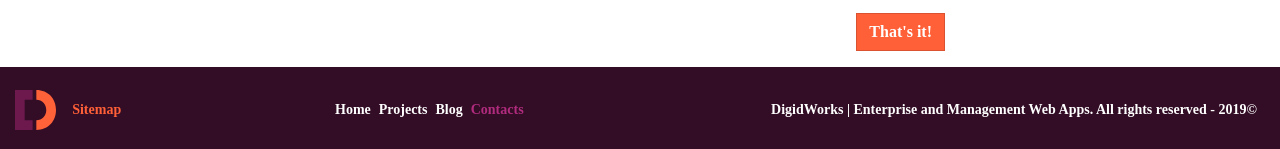
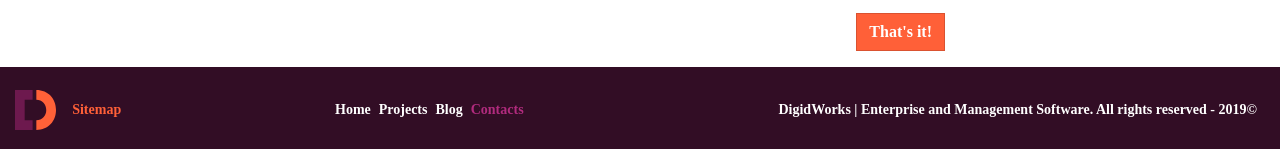
Before and after one commit to nikolai-tenev/nikolai-tenev.github.io, a Jekyll site: the page built from contacts.html, in a window 1280 px wide and 1000 px high. Shown: the part 848-997 px from the top of the window. Built offline with Jekyll 4.4.1, drawn with Linux system fonts in a browser that asks for light colours; some web fonts are replaced; comment, search, counter and statistics services are not loaded; some of the changed lines change nothing that is shown.

Commit message:
1. Change head title and meta description.

```diff
--- a/_config.yml
+++ b/_config.yml
@@ -14,10 +14,10 @@
 # You can create any custom variable you would like, and they will be accessible
 # in the templates via {{ site.myvariable }}.
 name: DigidWorks
-title: Enterprise and Management Web Apps
+title: Enterprise and Management Software
 email: your-email@example.com
 description: >- # this means to ignore newlines until "baseurl:"
-  DigidWorks provides web application development services. We specialize in developing enterprise and business management applications.
+  DigidWorks provides application development services. We bring software and tech solutions to your business!
 display_site_title_char_limit: 20
 baseurl: "" # the subpath of your site, e.g. /blog
 url: "https://digidworks.com" # the base hostname & protocol for your site, e.g. http://example.com
```
